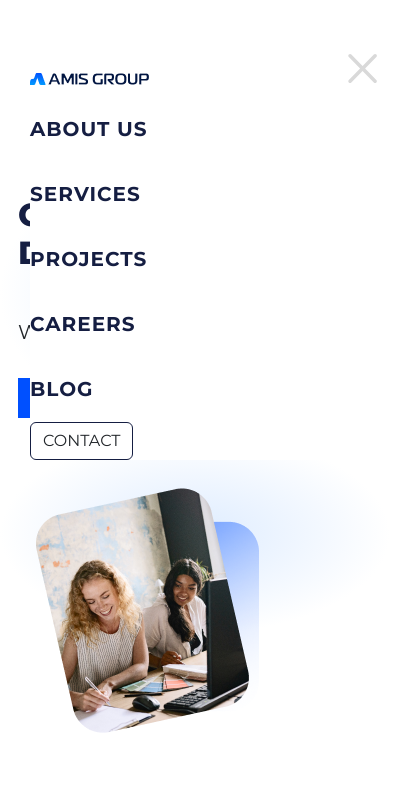
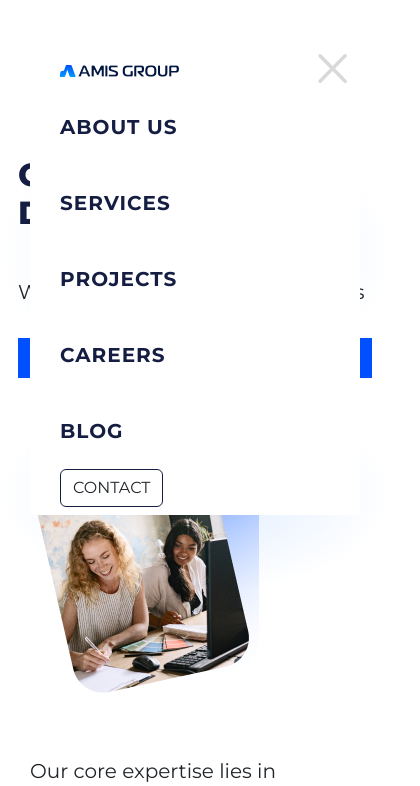
Before and after one commit to fuad123456/amis, a plain HTML site: page index.html in a window 390 px wide. Both pictures are taken after a click on the button "Toggle navigation". Shown: the top 786 px of the page, 420 px wide, since content can reach past the window. Drawn offline with nearby package versions, Linux system fonts and the light colour scheme.

Commit message:
fix: fix bugz2

```diff
--- a/index.html
+++ b/index.html
@@ -8,7 +8,7 @@
 	<link href="https://cdn.jsdelivr.net/npm/bootstrap@5.2.2/dist/css/bootstrap.min.css" rel="stylesheet"
 		integrity="sha384-Zenh87qX5JnK2Jl0vWa8Ck2rdkQ2Bzep5IDxbcnCeuOxjzrPF/et3URy9Bv1WTRi" crossorigin="anonymous">
 	<link rel="stylesheet" href="style.css">
-	<link rel="stylesheet" href="./swiper-bundle.min.css">
+	<!-- <link rel="stylesheet" href="./swiper-bundle.min.css"> -->
 	<link rel="preconnect" href="https://fonts.googleapis.com">
 	<link rel="preconnect" href="https://fonts.gstatic.com" crossorigin>
 	<link href="https://fonts.googleapis.com/css2?family=Montserrat:wght@400;500;700;800&display=swap" rel="stylesheet">
@@ -17,10 +17,10 @@
 </head>
 
 <body>
-
-	<header class="header position-relative">
+<div class="main-container">
+	<header class="header ">
 		<nav class="navbar navbar-expand-lg">
-			<div class="container center main-container">
+			<div class="container center main-container position-absolute top-0 start-0 zi-100 bgcw">
 				<a class="navbar-brand mr-64" href="#">
 					<img src="./assets/svg/logo-light.png" alt="">
 				</a>
@@ -31,7 +31,7 @@
 				</button>
 				<div class="collapse navbar-collapse" id="navbarSupportedContent">
 					<ul
-						class="navbar-nav me-auto mb-2 mb-lg-0 justify-content-lg-between align-content-lg-center align-content-sm-start mr-64 position-absolute top-25 start-25 z-100 bgcw">
+						class="navbar-nav me-auto mb-2 mb-lg-0 justify-content-lg-between align-content-lg-center align-content-sm-start mr-64  ">
 						<li class="nav-item">
 							<a class="nav-list__link" href="#">about us</a>
 						</li>
@@ -47,7 +47,9 @@
 						<li class="nav-item">
 							<a class="nav-list__link" href="#">blog</a>
 						</li>
-						<div class="btn-contact d-block d-lg-none"><button class="btn btn-outline me-2">CONTACT</button></div>
+						<div class="d-block d-lg-none">
+							<div class="btn-contact "><button class="btn btn-outline me-2">CONTACT</button></div>
+						</div>
 					</ul>
 					<div class="btn-contact d-none d-lg-block"><button class="btn btn-outline me-2">CONTACT</button></div>
 				</div>
@@ -55,7 +57,9 @@
 		</nav>
 		<!-- </div> -->
 	</header>
-	<main>
+
+</div>
+	 <main>
 		<section class="main-content pt-184">
 			<div class="container main-container">
 				<div class="row align-items-end gap-3">
@@ -63,7 +67,7 @@
 						<div class="main-blok">
 							<h1 class="main-section-title">Custom Software<br> Developer</h1>
 							<p class="section-desc ">We feel the needs of your business</p>
-							<!-- <button class="btn btn-color d-none d-lg-block">GET STARTED</button> -->
+
 							<button type="button" class="btn btn-primary d-none d-lg-block" data-bs-toggle="modal" data-bs-target="#exampleModal" data-bs-whatever="@fat">GET STARTED</button>
 
 							<button class="btn mobile-button btn-color d-block d-lg-none"
@@ -198,9 +202,9 @@
 					</div>
 				</div>
 				<div class="swiper">
-					<!-- Additional required wrapper -->
+
 					<div class="swiper-wrapper scrollto">
-					<!-- Slides -->
+
 						<div class="swiper-slide dfc">
 							<div class="trust-img ">
 								<img src="./assets/images/Mercedes-logo.png"
@@ -221,17 +225,7 @@
 						</div>
 					</div>
 			</div>
-			<!-- <div class="clients-block">
-					<div class="trust">
-						<div class="trust-img"><img src="./assets/images/Mercedes-logo.png" alt="Mersedes-logo"></div>
-						<div class="trust-desc">Trusted by Global Brands</div>
-					</div>
-					<div class="client-items">
-						<div class="client d-none d-lg-block"><img src="./assets/images/Leoni-logo.png" alt="Leoni"></div>
-						<div class="client d-none d-lg-block"><img src="./assets/images/Ford-logo.png" alt="Ford-logo"></div>
-						<div class="client "><img src="./assets/images/Haier-logo.png" alt="Haier-logo"></div>
-					</div>
-				</div> -->
+
 			</div>
 		</section>
 
@@ -370,9 +364,9 @@
 				</div>
 			</div>
 		</section>
-	</main>
+	</main> -->
 
-	<footer>
+	<!-- <footer>
 		<div class="footer-main-content d-block d-lg-none">
 			<div class="main-container">
 				<div class="footer-content mb-24">
@@ -468,7 +462,7 @@
 				</div>
 			</div>
 		</div>
-	</footer>
+	</footer> -->
 	<script src="./swiper-bundle.min.js"></script>
 	<script src="js.js"></script>
 	<!-- <script src="./swiper-bundle.min.js.map"></script> -->
--- a/style.css
+++ b/style.css
@@ -750,7 +750,7 @@ body {
 	.nav-item a{
 		font-weight: 600;
 		font-size: 20px;
-		line-height: 65px;
+		line-height: 76px;
 	}
 	.main-container{
 		max-width:100%;
```
